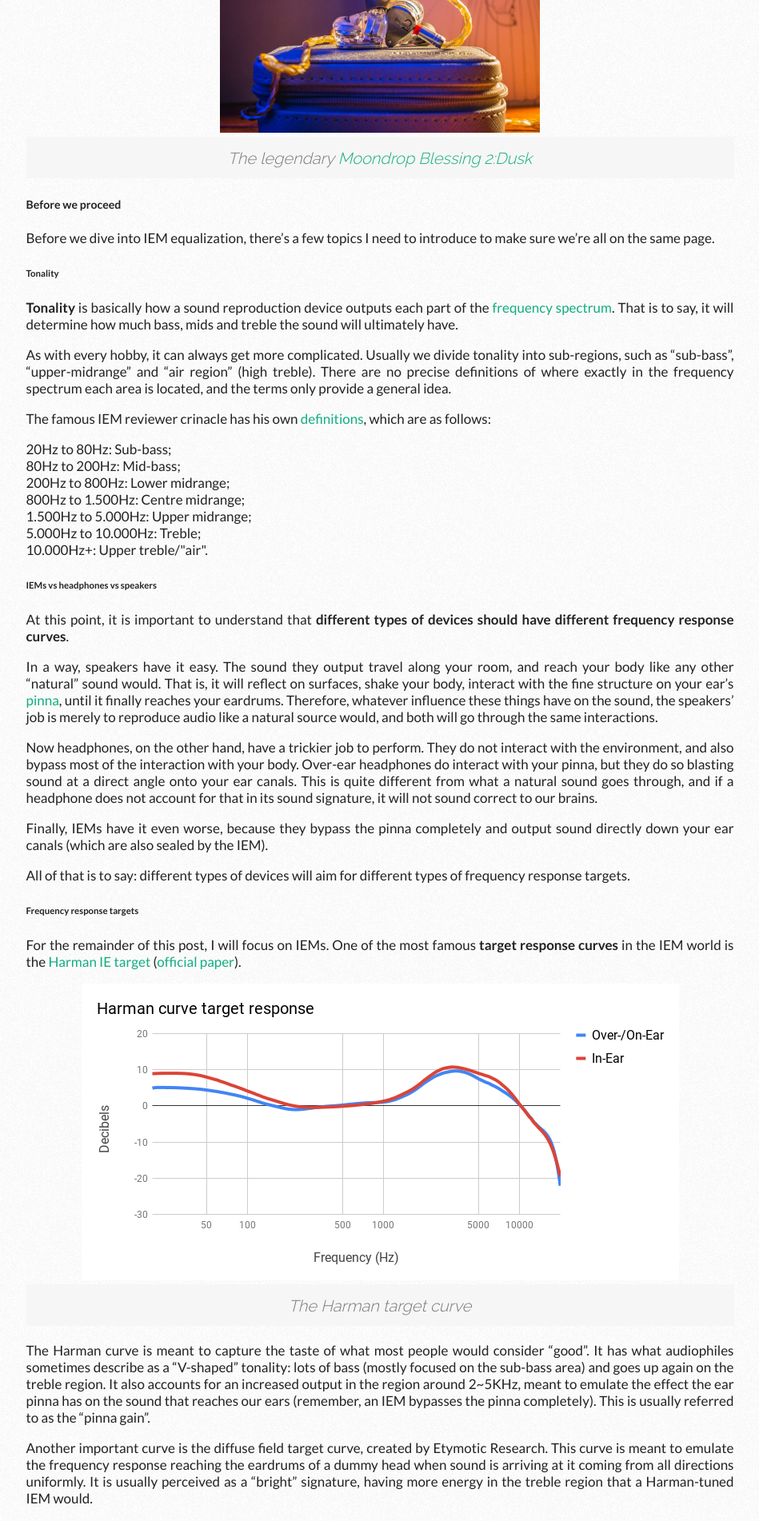
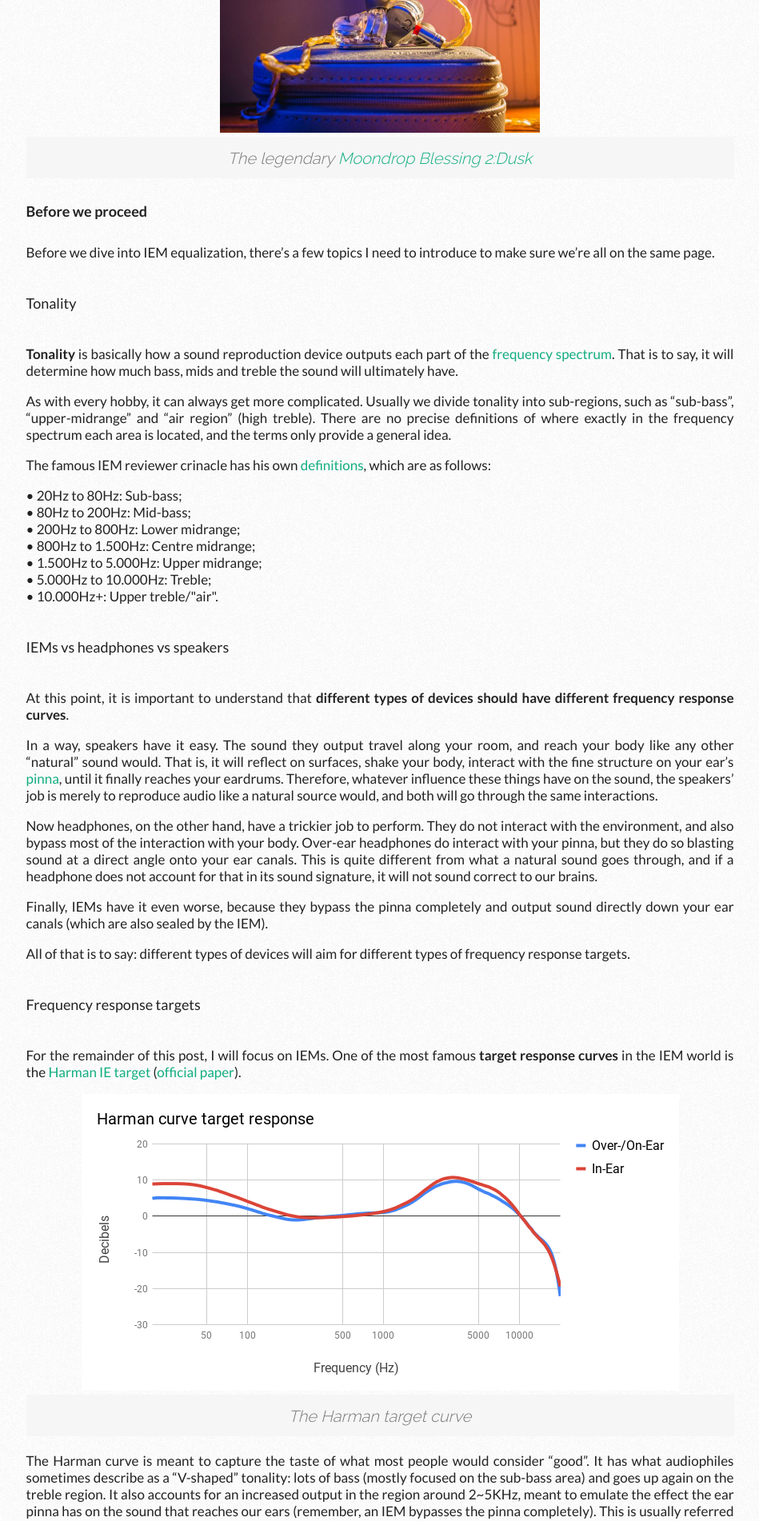
Before and after one commit to vittau/blog, a Jekyll site: the page built from _posts/2022-10-08-iem-equalization-extravaganza.markdown, in a window 1280 px wide. Shown: the part 774-2676 px from the top of the page at 80% size, without its empty margins (165-1114 px from the left). Built offline with Jekyll 4.4.1, drawn with Linux system fonts in a browser that asks for light colours; nearby versions of some CDN libraries; comment, search, counter and statistics services are not loaded; a style sheet for code colours, icons or effects is not loaded; some of the changed text lies outside the part shown.

Commit message:
style fixes

```diff
--- a/_posts/2022-10-08-iem-equalization-extravaganza.markdown
+++ b/_posts/2022-10-08-iem-equalization-extravaganza.markdown
@@ -16,6 +16,8 @@
     <p class="post-image-caption">The legendary <a href="https://www.flickr.com/photos/vitormach/52220783635/" target="_blank">Moondrop Blessing 2:Dusk</a></p>
 </div>
 
+<!--more-->
+
 <h5>Before we proceed</h5>
 
 Before we dive into IEM equalization, there's a few topics I need to introduce to make sure we're all on the same page.
@@ -28,13 +30,13 @@
 
 The famous IEM reviewer crinacle has his own <a href="https://crinacle.com/2020/04/08/graphs-101-how-to-read-headphone-measurements/" target="_blank">definitions</a>, which are as follows:
 <ul>
-  <li>20Hz to 80Hz: Sub-bass;</li>
-  <li>80Hz to 200Hz: Mid-bass;</li>
-  <li>200Hz to 800Hz: Lower midrange;</li>
-  <li>800Hz to 1.500Hz: Centre midrange;</li>
-  <li>1.500Hz to 5.000Hz: Upper midrange;</li>
-  <li>5.000Hz to 10.000Hz: Treble;</li>
-  <li>10.000Hz+: Upper treble/"air".</li>
+  <li>• 20Hz to 80Hz: Sub-bass;</li>
+  <li>• 80Hz to 200Hz: Mid-bass;</li>
+  <li>• 200Hz to 800Hz: Lower midrange;</li>
+  <li>• 800Hz to 1.500Hz: Centre midrange;</li>
+  <li>• 1.500Hz to 5.000Hz: Upper midrange;</li>
+  <li>• 5.000Hz to 10.000Hz: Treble;</li>
+  <li>• 10.000Hz+: Upper treble/"air".</li>
 </ul>
 
 <h6>IEMs vs headphones vs speakers</h6>
@@ -105,9 +107,9 @@
 For more precise corrections, we use parametric equalizers. I will leave it to the folks at PreSonus to provide a more <a href="https://www.presonus.com/learn/technical-articles/What-Is-a-Parametric-Eq" target="_blank">in-depth explanation</a>, but I will very quickly go through the main concepts intuitively. A parametric equalizer filter is composed of three parameters: frequency, Q and gain. Q stands for "quality" but that is a very deceiving name.
 
 <ul>
-  <li>Frequency: the frequency at which the filter is centered at;</li>
-  <li>Q: the "spread" of the filter. A small Q value means the filter is very wide, and a large Q results in a very narrow filter;</li>
-  <li>Gain: The amplitude at the center of the filter.</li>
+  <li>• Frequency: the frequency at which the filter is centered at;</li>
+  <li>• Q: the "spread" of the filter. A small Q value means the filter is very wide, and a large Q results in a very narrow filter;</li>
+  <li>• Gain: The amplitude at the center of the filter.</li>
 </ul>
 
 <div class="post-image">
@@ -142,8 +144,8 @@
 
 The only things I have decided to change in the Super 22 curve were:
 <ul>
-  <li>added slightly more sub-bass to increase the feeling of bass extension;</li>
-  <li>removed the scoop between 6~8KHz, which seems arbitrary to me personally.</li>
+  <li>• added slightly more sub-bass to increase the feeling of bass extension;</li>
+  <li>• removed the scoop between 6~8KHz, which seems arbitrary to me personally.</li>
 </ul>
 
 Hence I came up with the VitorMach target:
--- a/_sass/_layout.scss
+++ b/_sass/_layout.scss
@@ -98,6 +98,18 @@
     display: inline;
 }
 
+h5 {
+    font-family: $regular-font;
+    font-size: $subtitle-text-size;
+    font-weight: 700;
+}
+
+h6 {
+  font-family: $regular-font;
+  font-size: $subtitle-text-size;
+  font-weight: 400;
+}
+
 footer {
     background-size: cover;
     height: $footer-height;
```
